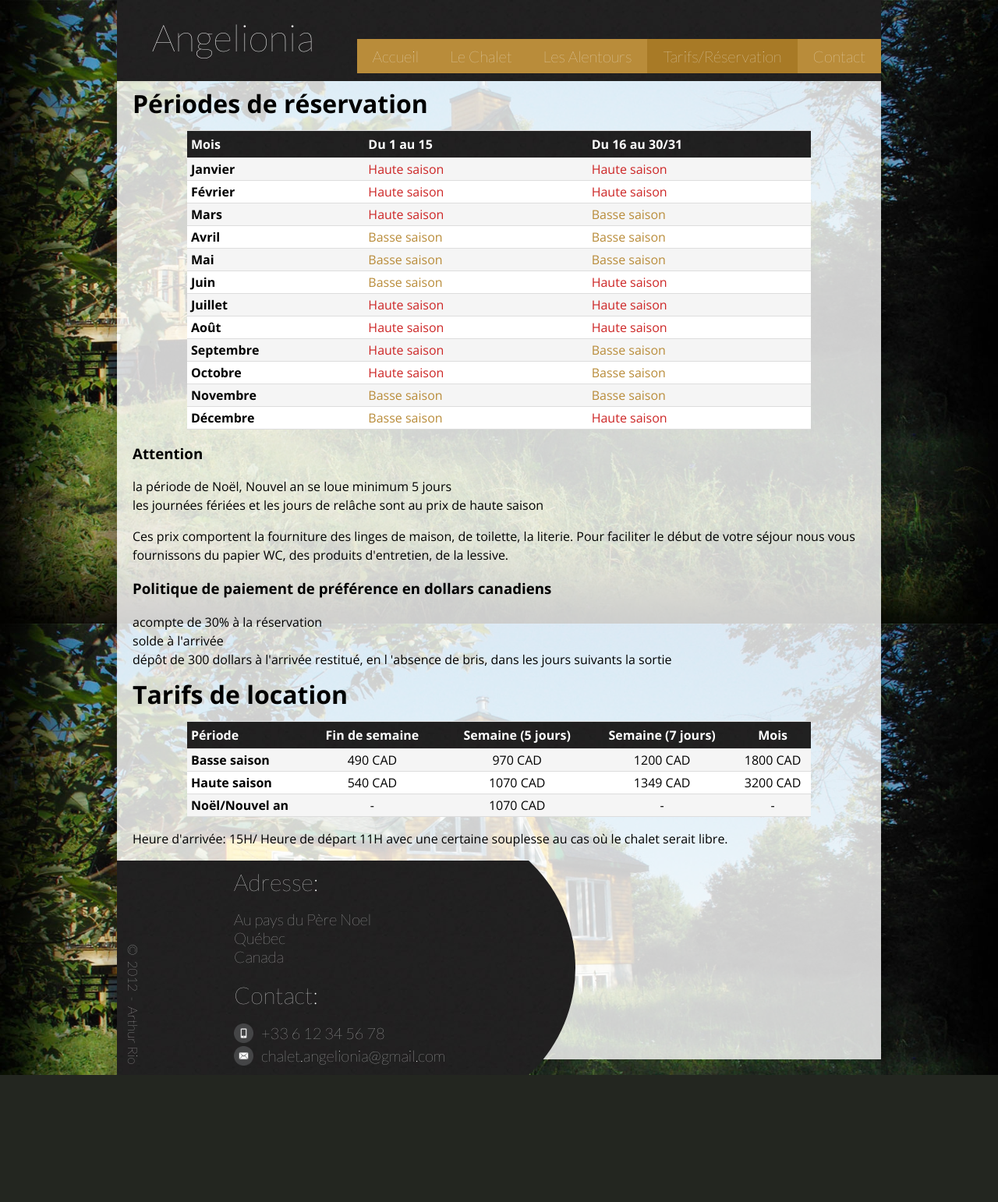
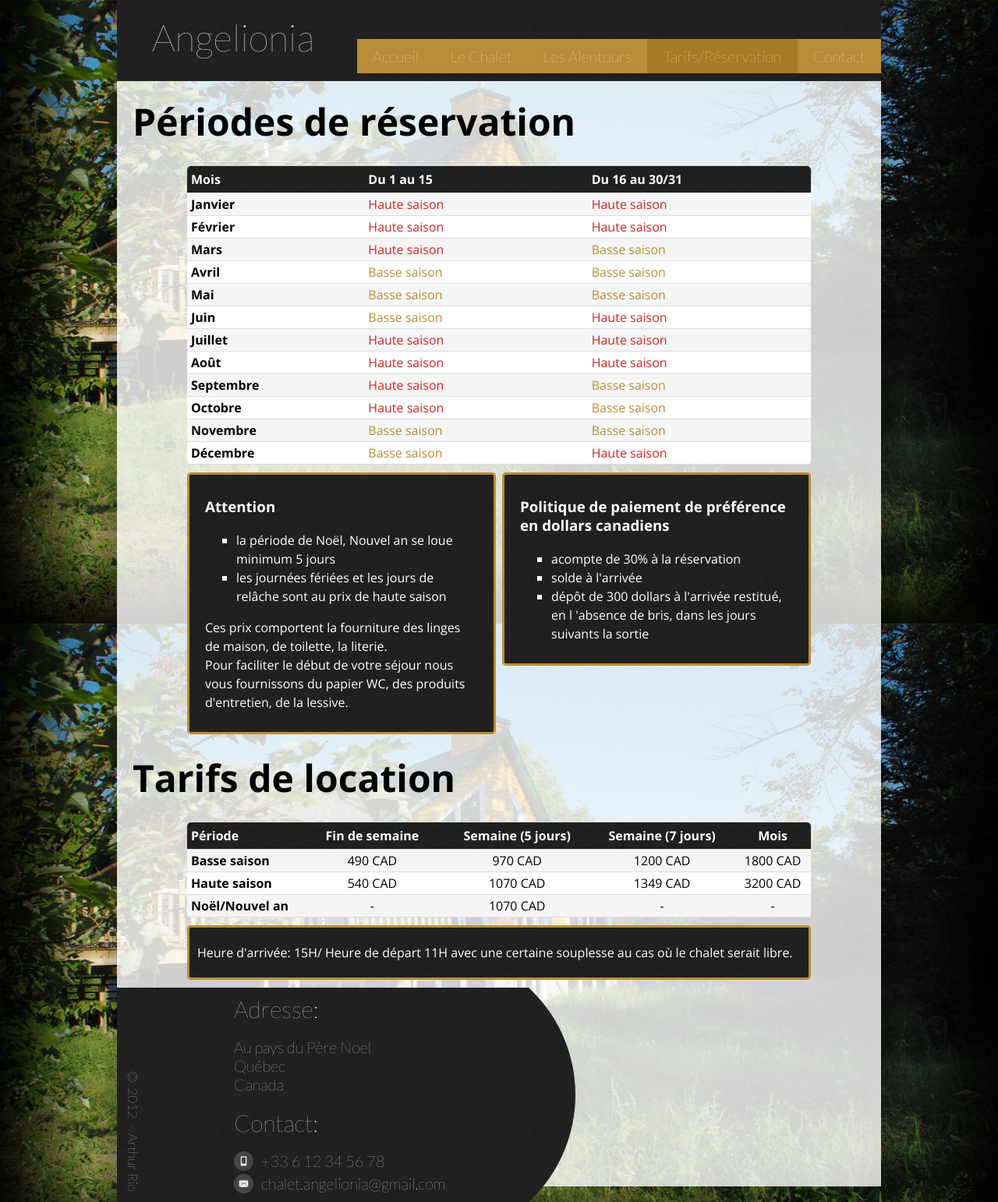
Before and after one commit to arthurio/angelonia, a Django app: page /pricing in a window 1280 px wide. Shown: the whole page at 78% size. Before the commit the page ends 1379 px from the top, so only its background shows below. Run offline with Django 3.2, Linux system fonts and the light colour scheme; parts of the project's set-up code (start-up, migrations or seed data) failed here and were passed over; some libraries are stand-ins or nearby versions; some web fonts are replaced.

Commit message:
change a bit the pricing page

```diff
--- a/angelionia/static/css/style.css
+++ b/angelionia/static/css/style.css
@@ -215,6 +215,11 @@ table tr:hover td {
 
 .font-open-sans p {
     font-weight: 400;
+}
+
+.font-open-sans h1 {
+    font-size: 3em;
+    line-height: 1em;
 }
 
 /* BANNER */
@@ -436,9 +441,9 @@ table tr:hover td {
 #contact .form {
     width: 600px;
     margin: 10px auto;
+    border-radius: 5px;
+    padding: 10px 20px;
     border: 2px solid #B98C3A;
-    border-radius: 5px;
-    padding: 20px;
     background: #E8DFCF;
 }
 
@@ -551,6 +556,22 @@ td.bs {
     color: #B98C3A;
 }
 
+th.tl {
+    border-radius: 5px 0 0 0;
+}
+
+th.tr {
+    border-radius: 0 5px 0 0;
+}
+
+td.bl {
+    border-radius: 0 0 0 5px;
+}
+
+td.br {
+    border-radius: 0 0 5px 0;
+}
+
 #pricing table thead th {
     font-size: 16px;
 }
@@ -579,6 +600,36 @@ td.bs {
     font-weight: bold;
 }
 
+#pricing table tr.last {
+    border-bottom: none;
+}
+
+#pricing .dates {
+    position: relative;
+    overflow: hidden;
+    margin: 10px auto;
+    width: 800px;
+}
+
+#pricing .form {
+    color: white;
+    width: 350px;
+    border-radius: 5px;
+    padding: 10px 20px;
+    border: 3px solid #B98C3A;
+    background: url(../images/textures/banner-bg.png) repeat scroll 0 0;
+}
+
+#pricing .dates ul {
+    padding: 0 0 0 40px;
+    list-style: square;
+}
+
+#pricing .dates .form.note {
+    width: 774px;
+    padding: 20px 10px;
+}
+
 /* GALLERIA */
 .galleria {
     height:400px;
--- a/angelionia/templates/base.html
+++ b/angelionia/templates/base.html
@@ -23,7 +23,7 @@
   <script type="text/javascript" src="{{ STATIC_URL }}js/main.js"></script>
   <meta name="viewport" content="initial-scale=0.3, user-scalable=yes" />
 </head>
-<body class="font-open-sans">
+<body>
 
     <div id="banner" class="font-lato">
         <div class="inner">
--- a/angelionia/templates/contact.html
+++ b/angelionia/templates/contact.html
@@ -1,10 +1,10 @@
 {% extends 'base.html' %}
 {% block content %}
 <div id="contact">
-    <h1>Contacter l'annonceur</h1>
-    <p>A la lecture de votre message nous vous contacterons dans les plus brefs délais.</p>
+    <h1>Nous contacter</h1>
+    <p>À la lecture de votre message nous vous contacterons dans les plus brefs délais.</p>
     <p>Nous vous donnerons ensuite de plus amples précisions.</p>
-    <div class="form">
+    <div class="form yellow">
         <form name="contact" method="POST" action="/contact">
             {% csrf_token %}
             <ul>
--- a/angelionia/templates/pricing.html
+++ b/angelionia/templates/pricing.html
@@ -6,9 +6,9 @@
         <table class="hs_bs">
             <thead>
                 <tr>
-                    <th class="first">Mois</th>
+                    <th class="first tl">Mois</th>
                     <th>Du 1 au 15</th>
-                    <th>Du 16 au 30/31</th>
+                    <th class="tr">Du 16 au 30/31</th>
                 </tr>
             </thead>
             <tbody>
@@ -68,21 +68,24 @@
                     <td class="bs">Basse saison</td>
                 </tr>
                 <tr>
-                    <td class="first">Décembre</td>
+                    <td class="first bl">Décembre</td>
                     <td class="bs">Basse saison</td>
-                    <td class="hs">Haute saison</td>
+                    <td class="hs br">Haute saison</td>
                 </tr>
             </tbody>
         </table>
     </div>
 
-    <div>
+    <div class="dates">
+        <div class="form float">
             <h3>Attention</h3>
             <ul>
                 <li>la période de Noël, Nouvel an se loue minimum 5 jours</li>
                 <li>les journées fériées et les jours de relâche sont au prix de haute saison</li>
             </ul>
-        <p>Ces prix comportent la fourniture des linges de maison, de toilette, la literie. Pour faciliter le début de votre séjour nous vous fournissons du papier WC, des produits d'entretien, de la lessive.</p>
+            <p>Ces prix comportent la fourniture des linges de maison, de toilette, la literie.<br/>Pour faciliter le début de votre séjour nous vous fournissons du papier WC, des produits d'entretien, de la lessive.</p>
+        </div>
+        <div class="form float-right">
             <h3>Politique de paiement de préférence en dollars canadiens</h3>
             <ul>
                 <li>acompte de 30% à la réservation</li>
@@ -90,16 +93,17 @@
                 <li>dépôt de 300 dollars à l'arrivée restitué, en l 'absence de bris, dans les jours suivants la sortie</li>
             </ul>
         </div>
+    </div>
     <div>
         <h1>Tarifs de location</h1>
         <table>
             <thead>
                 <tr>
-                    <th class="periode">Période</th>
+                    <th class="periode tl">Période</th>
                     <th class="center">Fin de semaine</th>
                     <th class="center">Semaine (5 jours)</th>
                     <th class="center">Semaine (7 jours)</th>
-                    <th class="mois center">Mois</th>
+                    <th class="mois center tr">Mois</th>
                 </tr>
             </thead>
             <tbody>
@@ -118,16 +122,18 @@
                     <td class="center">3200 CAD</td>
                 </tr>
                 <tr>
-                    <td class="first">Noël/Nouvel an</td>
+                    <td class="first bl">Noël/Nouvel an</td>
                     <td class="center">-</td>
                     <td class="center">1070 CAD</td>
                     <td class="center">-</td>
-                    <td class="center">-</td>
+                    <td class="center br">-</td>
                 </tr>
             </tbody>
         </table>
 
-        <p>Heure d'arrivée: 15H/ Heure de départ 11H avec une certaine souplesse au cas où le chalet serait libre.</p>
+        <div class="dates">
+            <div class="form note">Heure d'arrivée: 15H/ Heure de départ 11H avec une certaine souplesse au cas où le chalet serait libre.</div>
+        </div>
     </div>
 </div>
 {% endblock content %}
```
Lines whose indentation alone changed are shown as unchanged.
